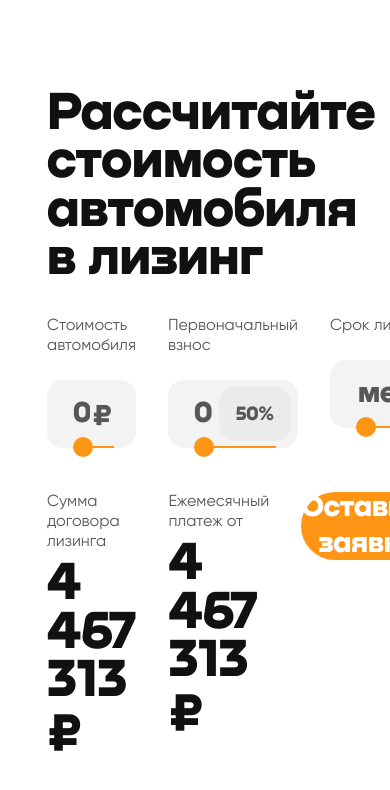
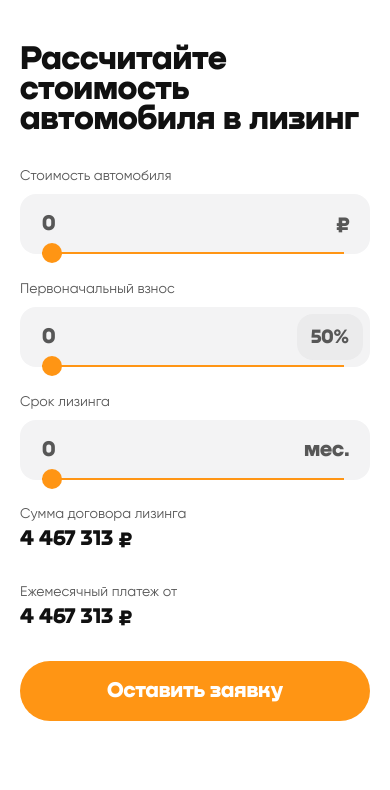
Before and after one commit to DZ8540/autoLeasingCalc, a Vue app: page / in a window 390 px wide. Shown: the top 790 px of the page. Built offline with nearby package versions, Linux system fonts and the light colour scheme.

Commit message:
Improve: Added responsive

```diff
--- a/src/App.vue
+++ b/src/App.vue
@@ -20,33 +20,45 @@ import RangeInput from '@/components/RangeInput.vue'
           </div>
 
           <div class="calcBlock__body">
+            <div>
               <RangeInput name="cost" cost-type="money">
                 Стоимость автомобиля
               </RangeInput>
+            </div>
 
+            <div>
               <RangeInput name="cost" cost-type="percent">
                 Первоначальный взнос
               </RangeInput>
+            </div>
 
+            <div>
               <RangeInput name="cost" cost-type="month">
                 Срок лизинга
               </RangeInput>
             </div>
+          </div>
 
           <div class="calcBlock__footer">
+            <div>
               <Result>
                 Сумма договора лизинга
 
                 <template #cost>4 467 313 ₽</template>
               </Result>
+            </div>
 
+            <div>
               <Result>
                 Ежемесячный платеж от
 
                 <template #cost>4 467 313 ₽</template>
               </Result>
+            </div>
 
+            <div>
               <Button>Оставить заявку</Button>
+            </div>
           </div>
         </div>
 
--- a/src/assets/css/default.css
+++ b/src/assets/css/default.css
@@ -62,11 +62,8 @@ img {
   align-items: center;
 }
 
-.calcBlock__header {
-  margin-bottom: 32px;
-}
-
 .calcBlock__body {
+  margin-top: 32px;
   margin-bottom: 44px;
 }
 
@@ -86,3 +83,88 @@ img {
 .calcBlock__body > *:last-child {
   margin-right: 0;
 }
+
+.calcBlock__footer {
+  align-items: flex-end;
+}
+
+/*
+  * Breakpoints
+*/
+
+@media (max-width: 800px) {
+  .container {
+    padding: 0 36px;
+  }
+
+  .fullPage {
+    align-items: flex-start;
+    padding-top: 64px;
+  }
+
+  .calcBlock__body {
+    margin-top: 44px;
+    margin-bottom: 37px;
+  }
+
+  .calcBlock__body {
+    flex-direction: column;
+  }
+
+  .calcBlock__body > *,
+  .calcBlock__footer > * {
+    margin-right: 0;
+  }
+
+  .calcBlock__body > * {
+    margin-bottom: 39px;
+  }
+
+  .calcBlock__footer > * {
+    margin-bottom: 44px;
+  }
+
+  .calcBlock__footer > *:last-child,
+  .calcBlock__body > *:last-child {
+    margin-bottom: 0;
+  }
+
+  .calcBlock__footer {
+    flex-wrap: wrap;
+  }
+
+  .calcBlock__footer > * {
+    flex: 2 2 50%;
+  }
+}
+
+@media (max-width: 500px) {
+  .container {
+    padding: 0 20px;
+  }
+
+  .fullPage {
+    height: 100%;
+    padding-top: 44px;
+    padding-bottom: 64px;
+  }
+
+  .calcBlock__body {
+    margin-top: 32px;
+    margin-bottom: 25px;
+  }
+
+  .calcBlock__body > * {
+    margin-bottom: 25px;
+  }
+
+  .calcBlock__footer > * {
+    width: 100%;
+    margin-bottom: 29px;
+  }
+
+  .calcBlock__footer {
+    flex-direction: column;
+    align-items: flex-start;
+  }
+}
--- a/src/assets/css/fonts.css
+++ b/src/assets/css/fonts.css
@@ -107,3 +107,23 @@
 .font__medium {
   font-size: 30px;
 }
+
+/*
+  * Breakpoints
+*/
+
+@media (max-width: 500px) {
+  .font__title {
+    font-size: 34px;
+    line-height: 30px;
+  }
+
+  .font__text {
+    font-size: 14px;
+    line-height: 19px;
+  }
+
+  .font__medium {
+    font-size: 22px;
+  }
+}
--- a/src/components/Button.vue
+++ b/src/components/Button.vue
@@ -10,12 +10,15 @@
 
 <style>
 .Button {
+  --padding: 24px;
+
   display: inline-flex;
   align-items: center;
   justify-content: center;
   height: 68px;
+  width: 100%;
   background-color: #FF9514;
-  /* padding: 0 92.5px; */
+  padding: 0 var(--padding);
   border-radius: 40px;
 }
 
@@ -30,4 +33,21 @@
 .Button:disabled {
   background: rgba(255, 149, 20, 0.4);
 }
+
+/*
+  * Breakpoints
+*/
+
+@media (max-width: 800px) {
+  .Button {
+    width: unset;
+  }
+}
+
+@media (max-width: 500px) {
+  .Button {
+    width: 100%;
+    height: 60px;
+  }
+}
 </style>
--- a/src/components/RangeInput.vue
+++ b/src/components/RangeInput.vue
@@ -202,4 +202,23 @@ const value: Ref<number> = ref(0)
 .Input__range:focus::-ms-fill-upper {
   background-color: #FF9514;
 }
+
+/*
+  * Breakpoints
+*/
+
+@media (max-width: 500px) {
+  .Input__label {
+    margin-bottom: 8px;
+  }
+
+  .Input__info {
+    height: 60px;
+    padding: 0 20px;
+  }
+
+  .Input__percentage {
+    padding: 0 14px;
+  }
+}
 </style>
--- a/src/components/Result.vue
+++ b/src/components/Result.vue
@@ -9,7 +9,7 @@
       <slot>Result component</slot>
     </span>
 
-    <span class="color__black font__title font__nekst__black">
+    <span class="Result__cost color__black font__title font__nekst__black">
       <slot name="cost">Result component cost</slot>
     </span>
 
@@ -21,4 +21,18 @@
   display: block;
   margin-bottom: 8px;
 }
+
+/*
+  * Breakpoints
+*/
+
+@media (max-width: 500px) {
+  .Result__title {
+    margin-bottom: 0;
+  }
+
+  .Result__cost {
+    font-size: 22px !important;
+  }
+}
 </style>
```
Lines whose indentation alone changed are shown as unchanged.
